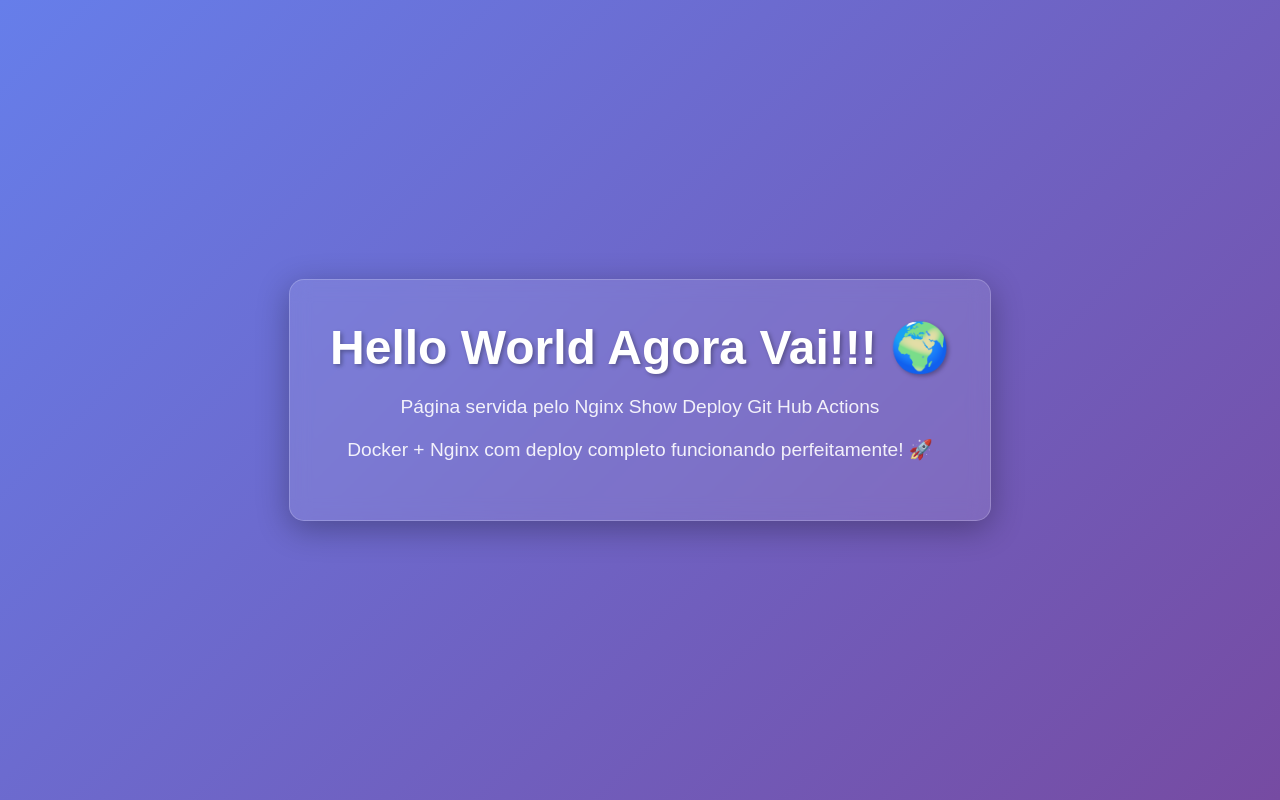
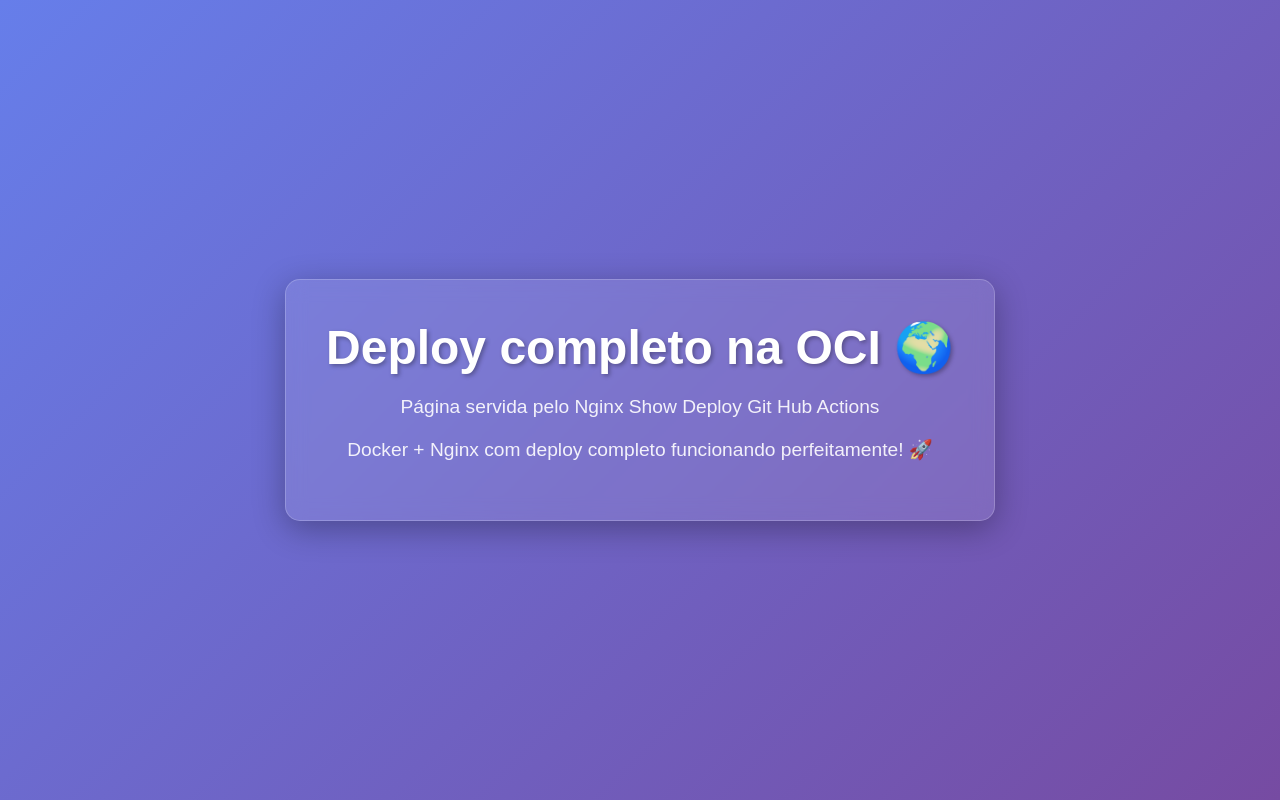
Before and after one commit to paulomorenodev/hello-world-docker-nginx, a plain HTML site: page index.html in a window 1280 px wide. Drawn offline with Linux system fonts and the light colour scheme.

Commit message:
feat: Adiciona deploy completo na OCI_6

```diff
--- a/index.html
+++ b/index.html
@@ -39,7 +39,7 @@
 </head>
 <body>
     <div class="container">
-        <h1>Hello World Agora Vai!!! 🌍</h1>
+        <h1>Deploy completo na OCI 🌍</h1>
         <p>Página servida pelo Nginx Show Deploy Git Hub Actions</p>
         <p>Docker + Nginx com deploy completo funcionando perfeitamente! 🚀</p>
     </div>
```
Also changed, not shown: 1 other file.
